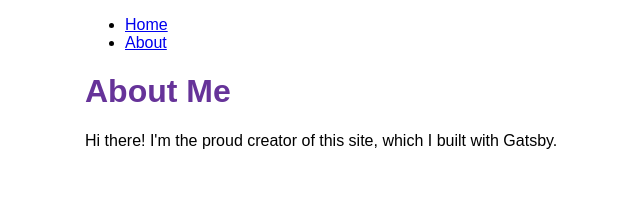
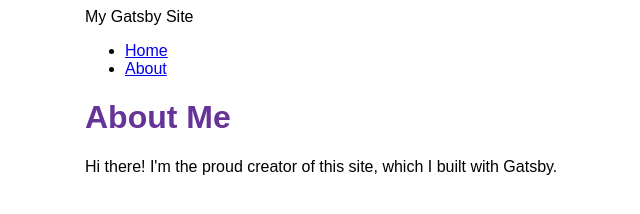
Before and after one commit to KJWHUB/my-first-gatsby-site, a Gatsby site: page /about in a window 1280 px wide. Shown: the whole page, without its empty margins (305-945 px from the left). Built offline with nearby package versions, Linux system fonts and the light colour scheme; Gatsby itself is replaced by a stand-in of ours.

Commit message:
graphql first query

```diff
--- a/src/components/layout.tsx
+++ b/src/components/layout.tsx
@@ -1,6 +1,6 @@
 import * as React from "react";
-import { Link } from "gatsby";
-import { container, heading, navLinks, navLinkItem, navLinkText } from "./layout.module.css";
+import { Link, useStaticQuery, graphql } from "gatsby";
+import { container, heading, navLinks, navLinkItem, navLinkText, siteTitle } from "./layout.module.css";
 
 interface Props {
   pageTitle: string;
@@ -8,8 +8,21 @@ interface Props {
 }
 
 const Layout: React.FC<Props> = ({ pageTitle, children }) => {
+  const data = useStaticQuery(graphql`
+    query {
+      site {
+        siteMetadata {
+          title
+        }
+      }
+    }
+  `);
+
+  console.log("data", data);
+
   return (
     <div className={container}>
+      <header className={siteTitle}>{data.site.siteMetadata.title}</header>
       <nav>
         <ul className={navLinks}>
           <li className={navLinkItem}>
```
